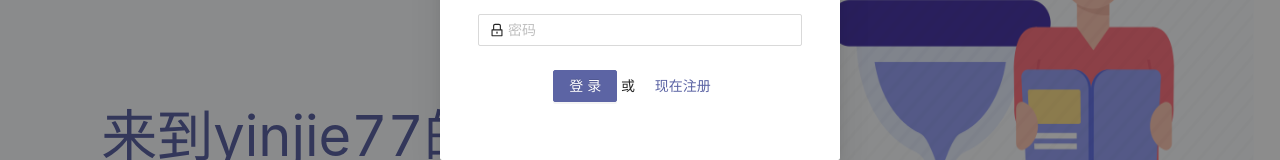
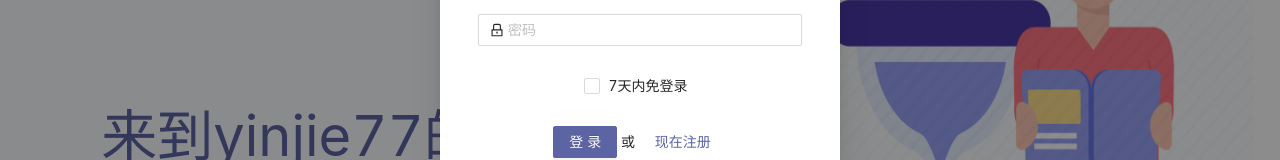
Before and after one commit to yinjie77/Blog-Remake, a React (Create React App) app in the folder fontEnd/: page / in a window 1280 px wide. Both pictures are taken after a click on the button "注册 | 登录". Shown: the part 231-391 px from the top of the page. Built offline with nearby package versions, Linux system fonts and the light colour scheme; no server answers.

Commit message:
添加七天内免登录，否则token有效期只有一小时

```diff
--- a/fontEnd/src/components/Head.js
+++ b/fontEnd/src/components/Head.js
@@ -36,10 +36,10 @@ export default function Head({ loggedUser }) {
         document.body.scrollTop = document.documentElement.scrollTop = 450
     }
 
-    const login = async (username, password) => {
+    const login = async (username, password, noLogin) => {
         try {
             const user = await loginService.login({
-                username, password
+                username, password, noLogin
             })
             window.localStorage.setItem(
                 'loggedBlogappUser', JSON.stringify(user)
--- a/fontEnd/src/components/LoginForm.js
+++ b/fontEnd/src/components/LoginForm.js
@@ -2,13 +2,17 @@ import React from "react"
 import { useState } from "react"
 import { useDispatch } from 'react-redux'
 import { UserOutlined, LockOutlined } from '@ant-design/icons';
-import { Form, Input, Button, message } from 'antd';
+import { Form, Input, Button, message, Checkbox } from 'antd';
 const LoginForm = (props) => {
   const [username, setUsersname] = useState('')
   const [password, setPassword] = useState('')
-  const handleLogin =  () => {
-    props.login(username, password)
+  const [noLogin, setNoLogin] = useState(false)
+  const handleLogin = () => {
+    props.login(username, password, noLogin)
   }
+  const handleNoLogin = () => [
+    setNoLogin(!noLogin)
+  ]
   return (
     <div
       style={{
@@ -48,7 +52,9 @@ const LoginForm = (props) => {
             }}
           />
         </Form.Item>
-
+        <Form.Item>
+          <Checkbox onChange={handleNoLogin}>7天内免登录</Checkbox>
+        </Form.Item>
         <Form.Item>
           <Button
             type="primary"
```
Also changed, not shown: 1 other file (tests, documents, lock files or other folders).
